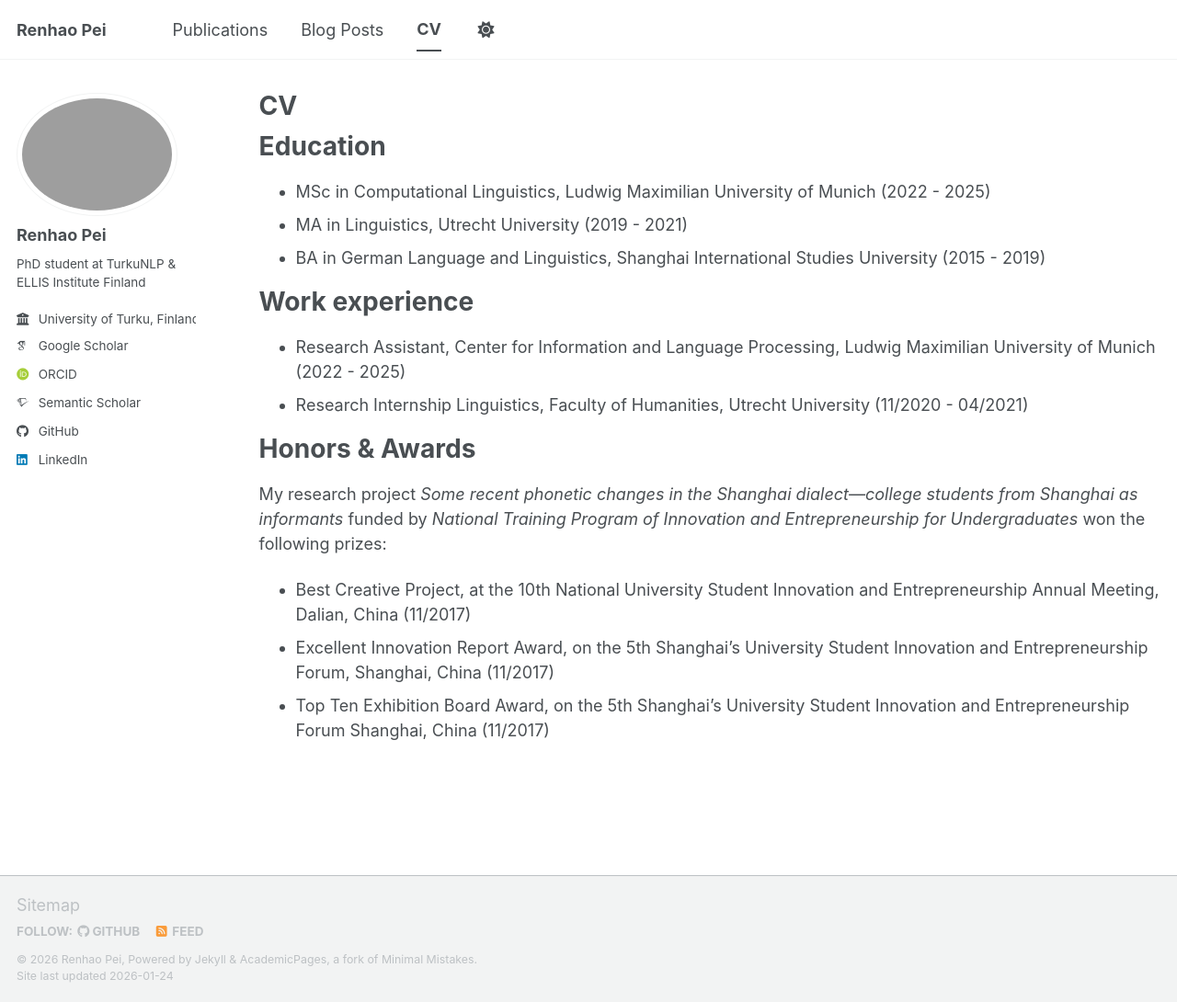
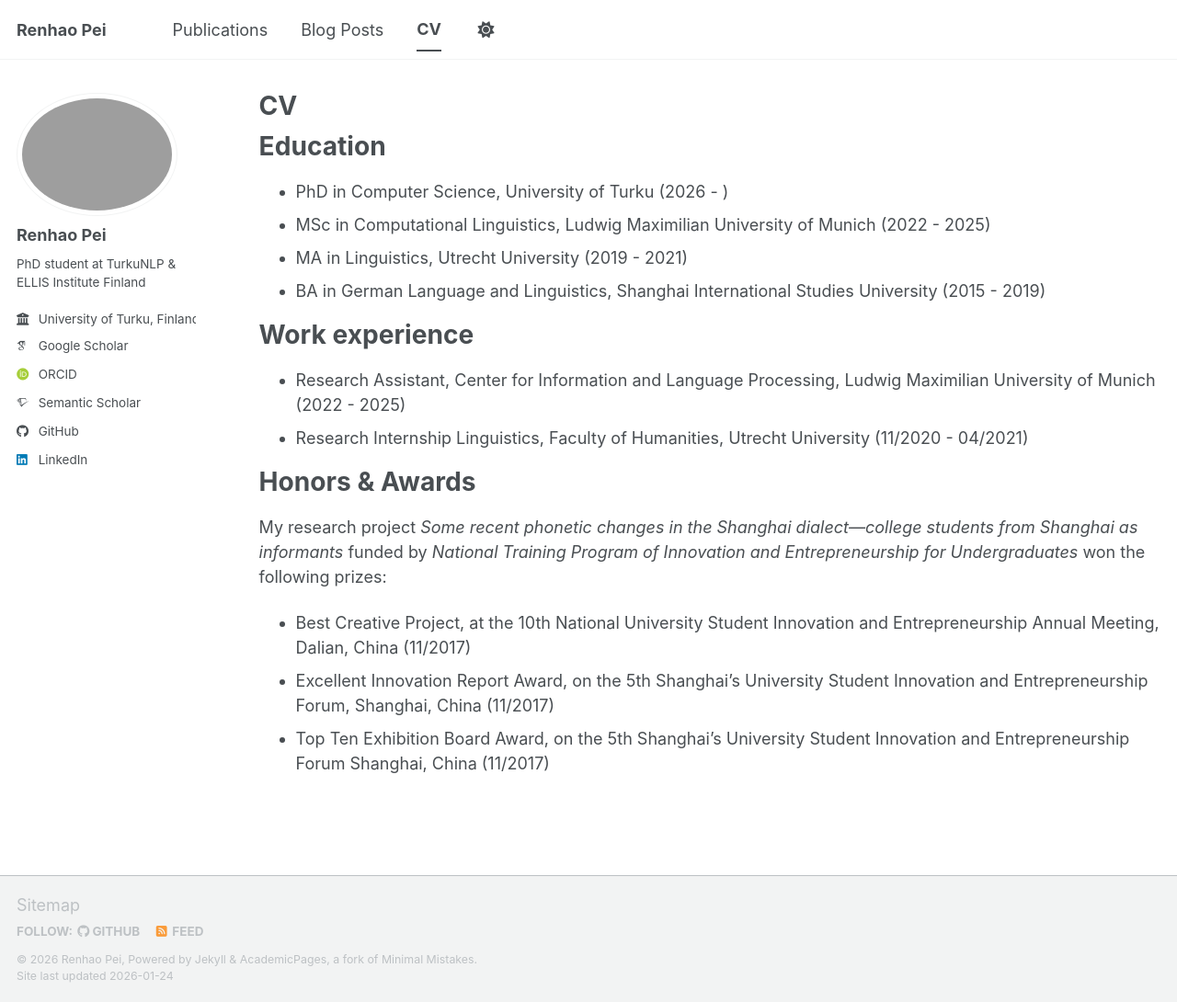
Before and after one commit to Peirh/peirh.github.io, a Jekyll site: the page built from _pages/cv.md, in a window 1280 px wide and 1090 px high. Shown: the whole window at 92% size. Built offline with Jekyll 4.4.1, drawn with Linux system fonts in a browser that asks for light colours; some web fonts are replaced; a script bundle is joined from its source files by our own code; library files that are not in the unit come from our copies.

Commit message:
Add PhD in Computer Science to education section

```diff
--- a/_pages/cv.md
+++ b/_pages/cv.md
@@ -11,6 +11,7 @@ redirect_from:
 
 Education
 ======
+* PhD in Computer Science, University of Turku (2026 - )
 * MSc in Computational Linguistics, Ludwig Maximilian University of Munich (2022 - 2025)
 * MA in Linguistics, Utrecht University (2019 - 2021)
 * BA in German Language and Linguistics, Shanghai International Studies University (2015 - 2019)
```
